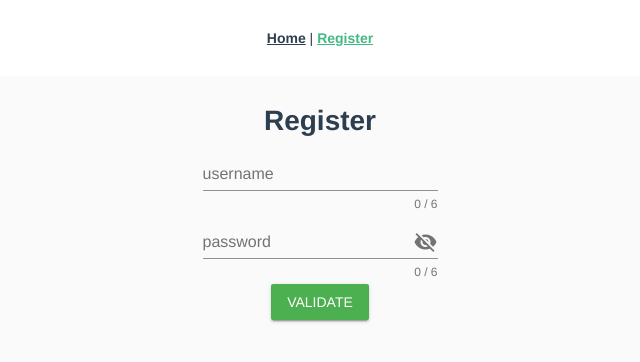
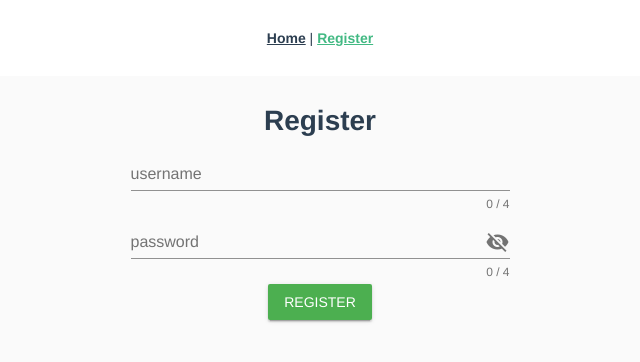
Before and after one commit to MartinNazakov/vue-mini-games, a Vue app: page /register in a window 1280 px wide. Shown: the top 362 px of the page, without its empty margins (320-960 px from the left). Built offline with nearby package versions, Linux system fonts and the light colour scheme.

Commit message:
Added axios for firing requests

```diff
--- a/package.json
+++ b/package.json
@@ -9,6 +9,7 @@
     "test:unit": "vue-cli-service test:unit"
   },
   "dependencies": {
+    "axios": "^0.19.0",
     "core-js": "^2.6.5",
     "material-design-icons-iconfont": "^5.0.1",
     "vue": "^2.6.10",
--- a/src/components/Register.vue
+++ b/src/components/Register.vue
@@ -3,11 +3,12 @@
     <v-container>
       <div class="register">
         <h1>Register</h1>
-        <v-layout align-center xs12 sm6 md4 justify-center row fill-height>
+        <v-layout align-center justify-center row fill-height>
+          <v-flex xs12 sm6 md4>
             <v-form ref="form" v-model="valid" lazy-validation>
               <v-text-field
                 v-model="formInputs.username"
-              :counter="6"
+                :counter="4"
                 :rules="usernameRules"
                 label="username"
                 required
@@ -15,18 +16,19 @@
 
               <v-text-field
                 v-model="formInputs.password"
-              :counter="6"
+                :counter="4"
                 :rules="passwordRules"
                 :append-icon="passwordVisible ? 'visibility' : 'visibility_off'"
                 :type="passwordVisible ? 'text' : 'password'"
                 label="password"
-              hint="At least 6 characters"
+                hint="At least 4 characters"
                 required
                 @click:append="passwordVisible = !passwordVisible"
               ></v-text-field>
 
-            <v-btn :disabled="!valid" color="success" @click="validate">Validate</v-btn>
+              <v-btn :disabled="!valid" color="success" @click="validate">Register</v-btn>
             </v-form>
+          </v-flex>
         </v-layout>
       </div>
     </v-container>
@@ -35,6 +37,7 @@
 
 <script lang="ts">
 import Vue from "vue";
+import axios from "axios";
 
 export default Vue.extend({
   name: "Register",
@@ -46,11 +49,11 @@ export default Vue.extend({
       },
       usernameRules: [
         v => !!v || "Username is required",
-        v => (v && v.length >= 6) || "Username must be more than 6 characters"
+        v => (v && v.length >= 4) || "Username must be more than 6 characters"
       ],
       passwordRules: [
         v => !!v || "Password is required",
-        v => (v && v.length >= 6) || "Password must be more than 6 characters"
+        v => (v && v.length >= 4) || "Password must be more than 6 characters"
       ],
       valid: true,
       passwordVisible: false
@@ -65,8 +68,18 @@ export default Vue.extend({
   methods: {
     validate() {
       if (this.form.validate()) {
-        // this.snackbar = true;
+        this.register();
       }
+    },
+    register() {
+      axios
+        .post("localhost:5000/users/login", this.formInputs)
+        .then(response => {
+          console.log(response);
+        })
+        .catch(err => {
+          console.log(err);
+        });
     }
   }
 });
```
Also changed, not shown: 1 other file (tests, documents, lock files or other folders). Lines whose indentation alone changed are shown as unchanged.
